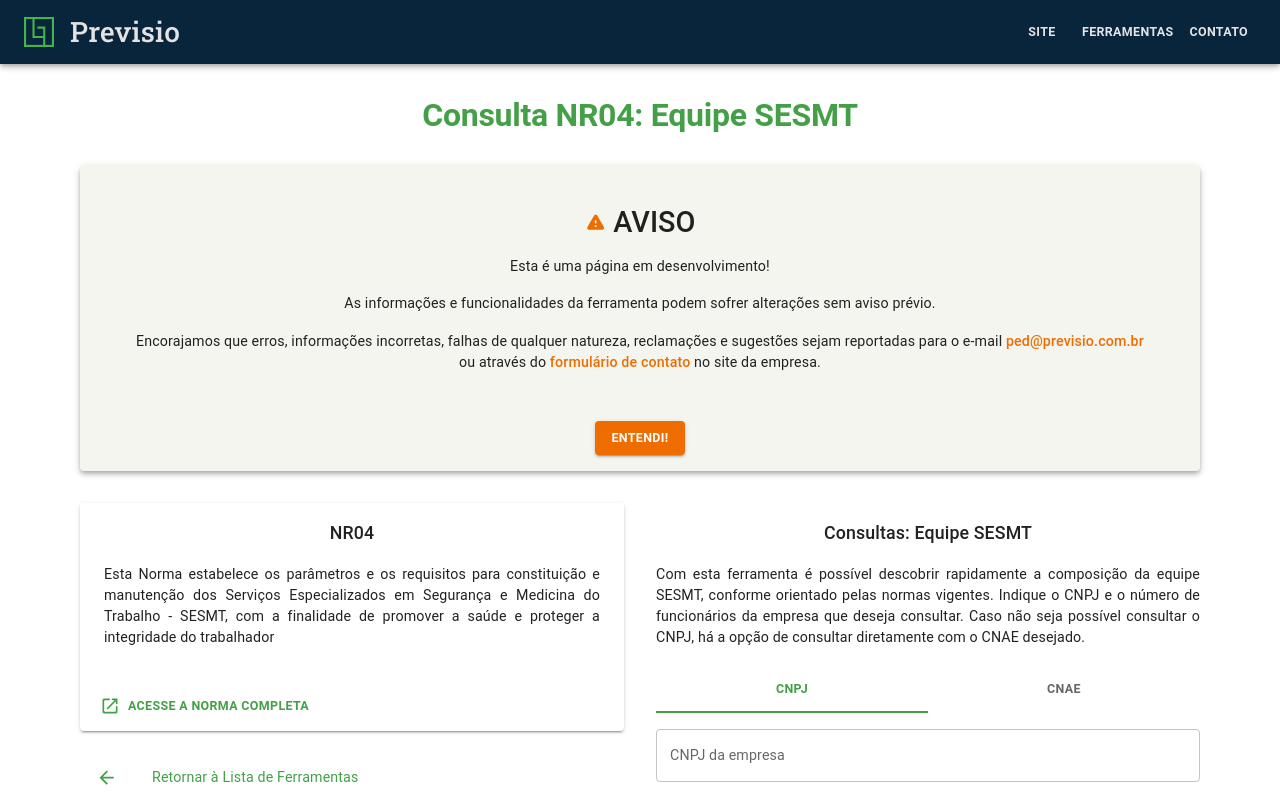
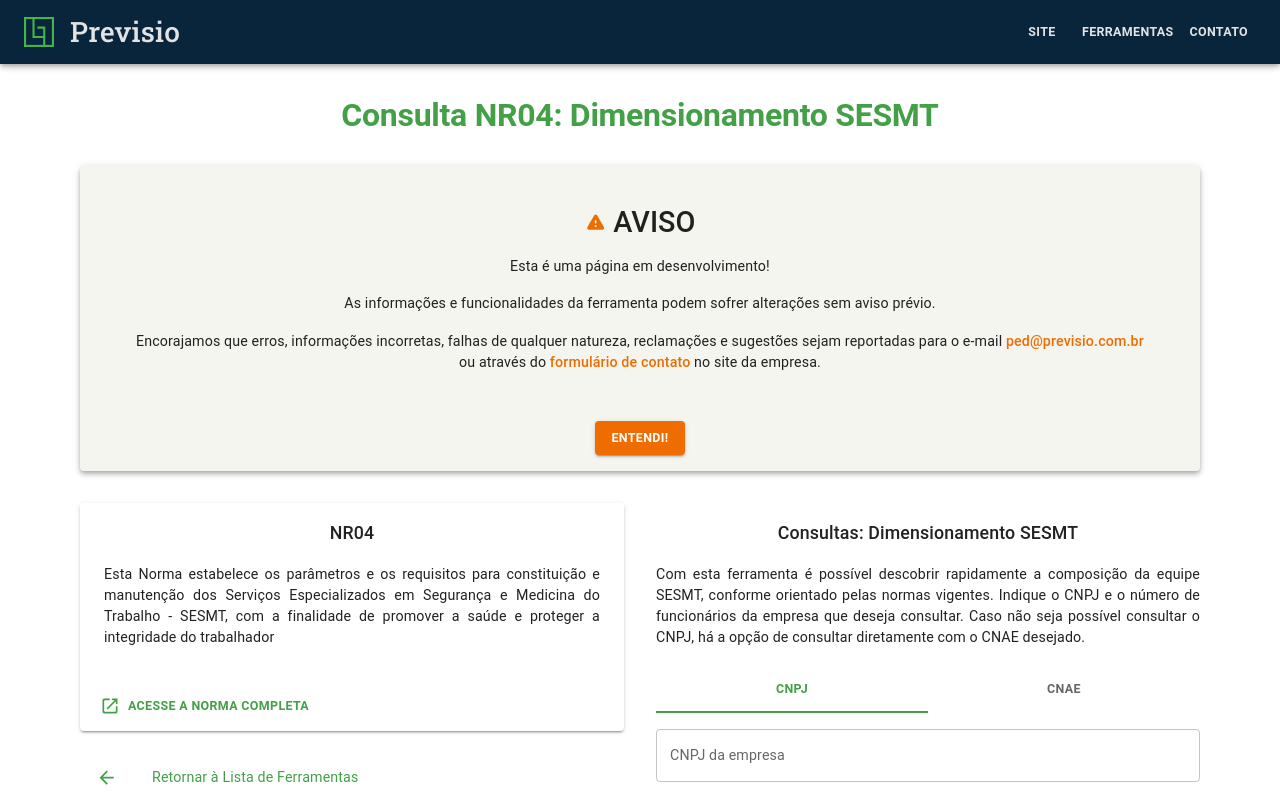
Before and after one commit to previsio-engenharia/ferramentas-previsio-frontend, a Next.js app: page /consulta-nr04 in a window 1280 px wide. Shown: the top 796 px of the page. Built offline with nearby package versions, Linux system fonts and the light colour scheme.

Commit message:
substituido o termo equipe por dimensionamento

```diff
--- a/src/components/lista-links-ferramentas.js
+++ b/src/components/lista-links-ferramentas.js
@@ -43,7 +43,7 @@ export function ListaLinksFerramentas() {
                             }}>
                                 <ArrowForwardIcon />
                             </ListItemIcon>
-                            <ListItemText primary='Consulta Equipe SESMT' secondary='NR04' sx={{
+                            <ListItemText primary='Consulta Dimensionamento SESMT' secondary='NR04' sx={{
                                 color: theme.palette.primary.main
                             }} />
                         </ListItemButton>
@@ -59,7 +59,7 @@ export function ListaLinksFerramentas() {
                             }}>
                                 <ArrowForwardIcon />
                             </ListItemIcon>
-                            <ListItemText primary='Consulta Equipe CIPA' secondary='NR05' sx={{
+                            <ListItemText primary='Consulta Dimensionamento CIPA' secondary='NR05' sx={{
                                 color: theme.palette.primary.main
                             }} />
                         </ListItemButton>
--- a/src/components/pagina-consulta/resposta-consulta/dados-cipa.js
+++ b/src/components/pagina-consulta/resposta-consulta/dados-cipa.js
@@ -22,7 +22,7 @@ export default function TabelaDadosCipa({ dadosCipa }) {
                 aria-controls="panel1a-content"
                 id="panel1a-header"
             >
-                <Typography variant="h5" component='h3' >Equipe CIPA necessária</Typography>
+                <Typography variant="h5" component='h3' >Dimensionamento CIPA</Typography>
             </AccordionSummary>
             <AccordionDetails>
                 <TableContainer component={Paper}>
--- a/src/components/pagina-consulta/resposta-consulta/dados-sesmt.js
+++ b/src/components/pagina-consulta/resposta-consulta/dados-sesmt.js
@@ -22,7 +22,7 @@ export default function TabelaDadosSesmt({ dadosSesmt }) {
                 aria-controls="panel1a-content"
                 id="panel1a-header"
             >
-                <Typography variant="h5" component='h3' >Equipe SESMT necessária</Typography>
+                <Typography variant="h5" component='h3' >Dimensionamento SESMT</Typography>
             </AccordionSummary>
             <AccordionDetails>
                 <TableContainer component={Paper}>
--- a/src/pages/consulta-nr04.js
+++ b/src/pages/consulta-nr04.js
@@ -115,7 +115,7 @@ export default function ConsultaNR04() {
                             display: { xs: 'none', md: 'block' }
                         }}
                     >
-                        Consulta NR04: Equipe SESMT
+                        Consulta NR04: Dimensionamento SESMT
                     </Typography>
                     <CardAvisoTestes />
                 </Grid>
@@ -146,7 +146,7 @@ export default function ConsultaNR04() {
                         textAlign='center'
                         sx={{ p: 2 }}
                     >
-                        Consultas: Equipe SESMT
+                        Consultas: Dimensionamento SESMT
                     </Typography>
                     <Typography
                         paragraph
--- a/src/pages/consulta-nr05.js
+++ b/src/pages/consulta-nr05.js
@@ -97,7 +97,7 @@ export default function ConsultaNR05() {
     return (
         <>
             <Head>
-                <meta name="description" content="Previsio Engenharia: Consulta NR-05: Constituição de Equipe CIPA" />
+                <meta name="description" content="Previsio Engenharia: Consulta NR-05: Dimensionamento CIPA" />
                 <title>Consulta NR05 - Previsio Engenharia</title>
             </Head>
             <Grid container >
@@ -113,7 +113,7 @@ export default function ConsultaNR05() {
                             display: { xs: 'none', md: 'block' }
                         }}
                     >
-                        Consulta NR05: Equipe CIPA
+                        Consulta NR05: Dimensionamento CIPA
                     </Typography>
                     <CardAvisoTestes />
                 </Grid>
@@ -146,7 +146,7 @@ export default function ConsultaNR05() {
                         textAlign='center'
                         sx={{ p: 2 }}
                     >
-                        Composição da Equipe da CIPA
+                        Consultas: Dimensionamento CIPA
                     </Typography>
                     <Typography
                         paragraph
```
